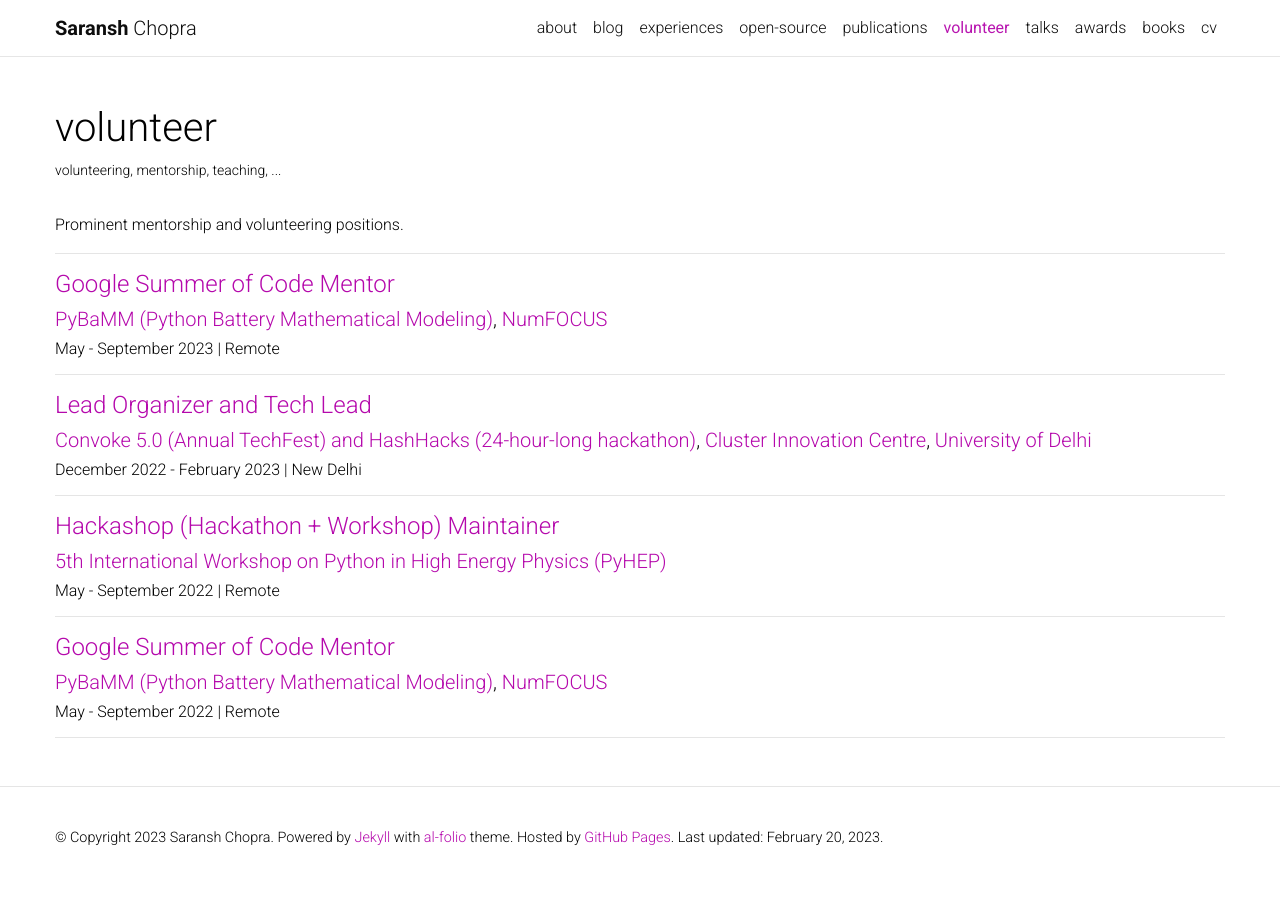
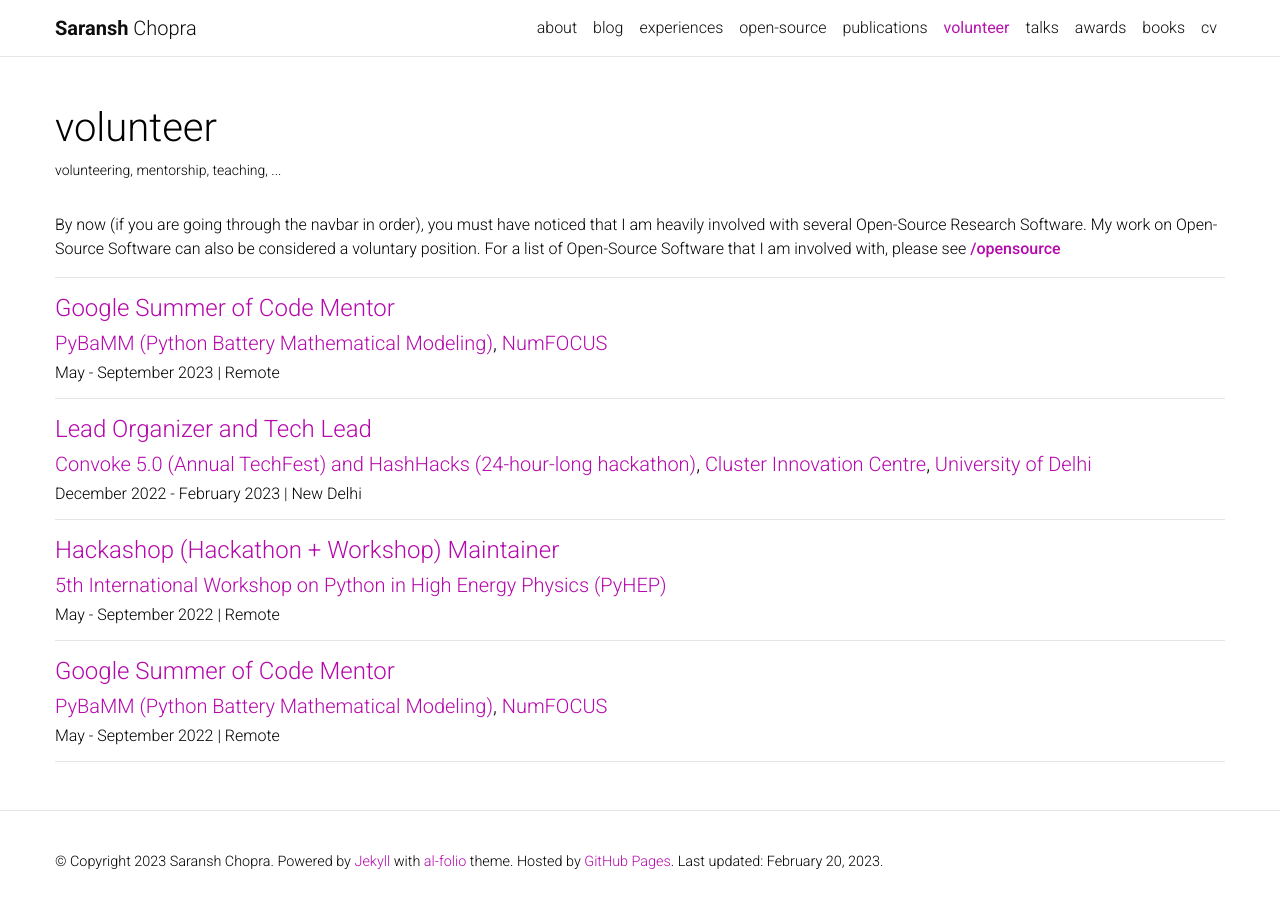
Before and after one commit to Saransh-cpp/Saransh-cpp.github.io, a Jekyll site: the page built from _pages/volunteer.md, in a window 1280 px wide. Built offline with Jekyll 4.4.1, drawn with Linux system fonts in a browser that asks for light colours; comment, search, counter and statistics services are not loaded; a style sheet for code colours, icons or effects is not loaded.

Commit message:
Some text about volunteering

```diff
--- a/_pages/volunteer.md
+++ b/_pages/volunteer.md
@@ -8,7 +8,7 @@
 horizontal: false
 ---
 
-Prominent mentorship and volunteering positions.
+By now (if you are going through the navbar in order), you must have noticed that I am heavily involved with several Open-Source Research Software. My work on Open-Source Software can also be considered a voluntary position. For a list of Open-Source Software that I am involved with, please see **[/opensource](/opensource)**
 
 ---
 
```
